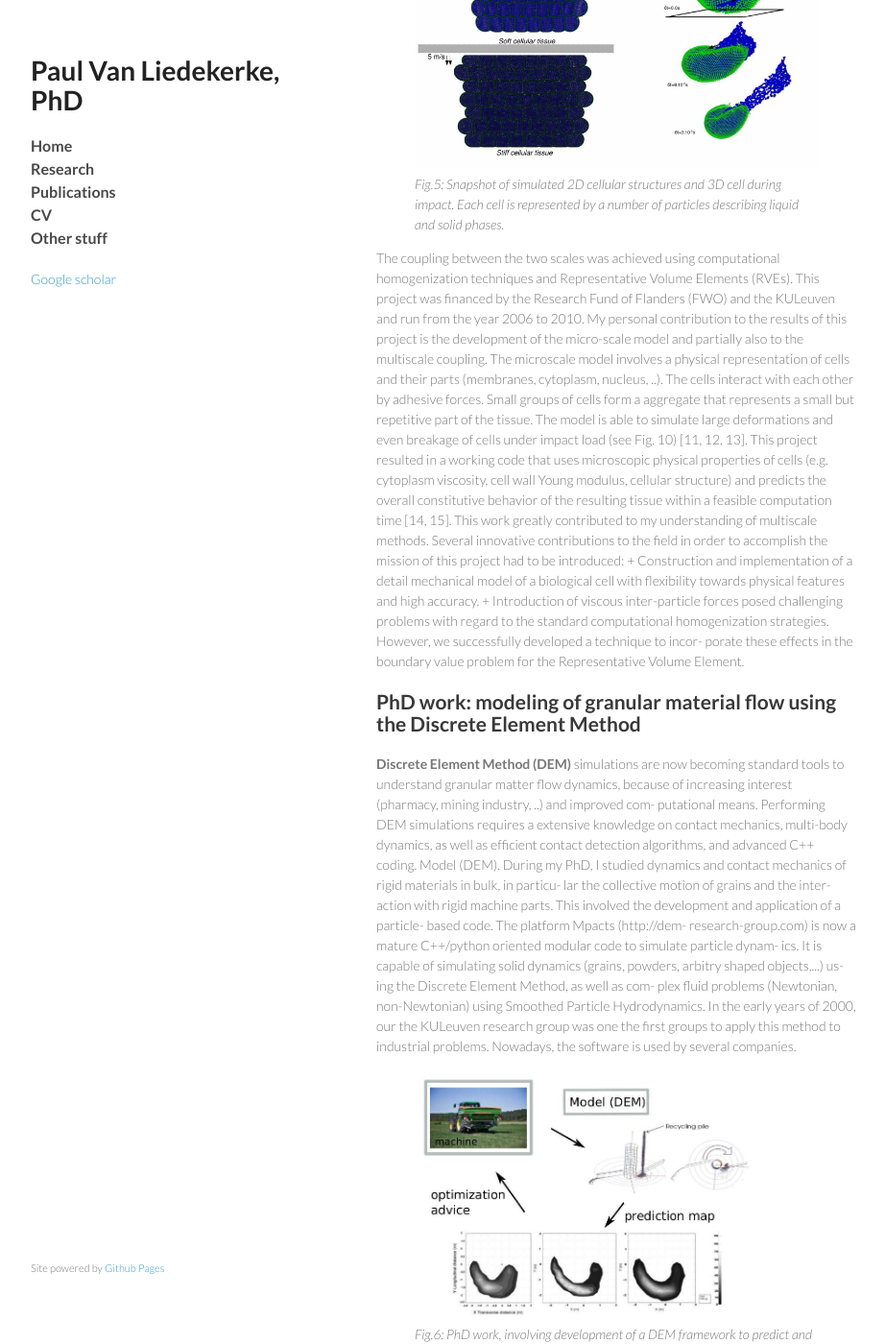
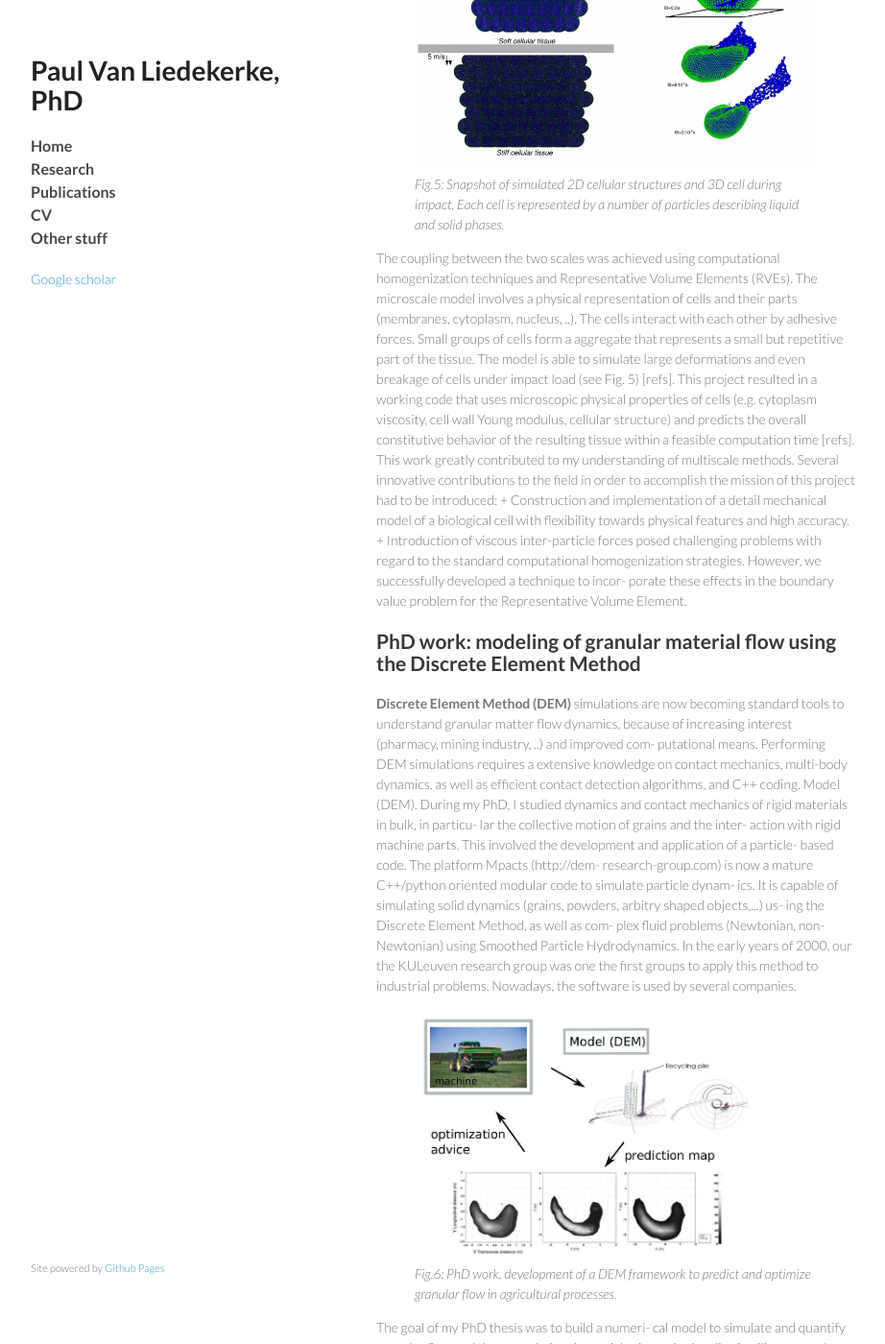
Before and after one commit to paulvanliedekerke/wittgenstein, a Jekyll site: the page research.html, which Jekyll copies as it is, in a window 1280 px wide and 1400 px high, scrolled down 3458 px. Shown: the whole window at 96% size, without its empty margins (178-1100 px from the left). Built offline with Jekyll 4.4.1, drawn with Linux system fonts in a browser that asks for light colours; Markdown is read by kramdown in place of the engine named in the settings; some of the changed text lies outside the part shown.

Commit message:
Update research.html

```diff
--- a/research.html
+++ b/research.html
@@ -127,8 +127,7 @@ Particle Hydrodynamics model for simulating viscoelastic fluids (Maxwell model)
 <h2>Modeling of impact of cellular tissues and multi-scale modeling of cellular mechanics in tissues.</h2>
 
 During my late PhD and early post-doc years, I gained interest in simulation of living matter, i.e cells and
-tissue [10]. I became involved in a multiscale project and collaboration between two KUL reseach groups.
-The goal in this project was to understand how cellular tissue responds to dynamic mechanical load.
+tissue. I became involved in a multiscale project and collaboration between two KUL reseach groups. The goal in this project was to understand how cellular tissue responds to (dynamic) mechanical load.
 
 Hereby, the project aimed at providing insights on how two numerical methodologies in mechanical modeling of tissue, whereby one is interested in linking microscopic properties (cellular level) to macroscopic (tissue-level) behavior, can be
 cast into an integrative approach. This work was a scientifically very successful collaboration between the Mebios lab (Faculty of Bio-engineering, KULeuven) and the department of applied mathematics (Faculty of Engineering, KULeuven). The tissue-level is assumed to behave viscoelastic and simulated using nonlinear Finite Element Methods, while the cellular scale is approached by particle based methods and incorporated the subcellular features such as cytoplasm viscosity, cell shape, etc.
@@ -141,17 +140,11 @@ number of particles describing liquid and solid phases. </I>  </figcaption>
 </figure>
 
 
-The coupling between the two scales was achieved using computational homogenization techniques and Representative Volume Elements (RVEs). This
-
-project was financed by the Research Fund of Flanders (FWO) and the KULeuven and run from the
-
-year 2006 to 2010. My personal contribution to the results of this project is the development of the
-
-micro-scale model and partially also to the multiscale coupling. The microscale model involves a physical representation of cells and their parts (membranes, cytoplasm, nucleus, ..). The cells interact with each other by adhesive forces. Small groups of cells form a aggregate that represents a
-small but repetitive part of the tissue. The model is able to simulate large deformations and even breakage of cells under impact load (see Fig. 10) [11, 12, 13].
+The coupling between the two scales was achieved using computational homogenization techniques and Representative Volume Elements (RVEs). The microscale model involves a physical representation of cells and their parts (membranes, cytoplasm, nucleus, ..). The cells interact with each other by adhesive forces. Small groups of cells form a aggregate that represents a
+small but repetitive part of the tissue. The model is able to simulate large deformations and even breakage of cells under impact load (see Fig. 5) [refs].
 This project resulted in a working code that uses microscopic physical properties of cells (e.g. cytoplasm
 viscosity, cell wall Young modulus, cellular structure) and predicts the overall constitutive behavior of
-the resulting tissue within a feasible computation time [14, 15]. This work greatly contributed to my
+the resulting tissue within a feasible computation time [refs]. This work greatly contributed to my
 understanding of multiscale methods. Several innovative contributions to the field in order to accomplish
 the mission of this project had to be introduced:
 + Construction and implementation of a detail mechanical model of a biological cell with flexibility
@@ -170,7 +163,7 @@ porate these effects in the boundary value problem for the Representative Volume
 matter flow dynamics, because of increasing interest (pharmacy, mining industry, ..) and improved com-
 putational means. Performing DEM simulations requires a extensive knowledge on contact mechanics,
 
-multi-body dynamics, as well as efficient contact detection algorithms, and advanced C++ coding.
+multi-body dynamics, as well as efficient contact detection algorithms, and C++ coding.
 Model (DEM).
 
 During my PhD, I studied dynamics and contact
@@ -198,8 +191,7 @@ software is used by several companies.
 
 	       <figure>
 <img src="pics/phd_work.jpg" alt="" width="390">
-<figcaption> <I> Fig.6: PhD work, involving development of a DEM framework to predict and optimize granular flow in agri-
-cultural processes. </I>  </figcaption>
+<figcaption> <I> Fig.6: PhD work,  development of a DEM framework to predict and optimize granular flow in agricultural processes. </I>  </figcaption>
 </figure>
 
 
@@ -207,13 +199,10 @@ The goal of my PhD thesis was to build a numeri-
 cal model to simulate and quantify granular flow
 
 and the spread of grain particles in a spinning disc fertilizer spreader, and thus to increase the optimiza-
-tion of the performance of agricultural machines (see Fig. 11. During the first years (2001-2005), I mainly
-
+tion of the performance of agricultural machines (see Fig. 6. During the first years (2001-2005), I mainly
 developed the model and code for interacting grains including spherical and non-spherical shapes, and the
 interaction with rotating machine parts. In order to validate the models and calibrate model parameters,
-I built several experiments setups [16, 17, 18, 19].
-From the insight obtained with simulations, we developed a working code that predicts fertilizer particle
-spreading on a field with a reasonable accuracy. The project was a successful collaboration with the
+I built several experiments setups [refs]. From the insight obtained with simulations, we developed a working code that predicts fertilizer particle spreading on a field with a reasonable accuracy. The project was a successful collaboration with the
 Institut national de recherche en sciences et technologies pour l’environnement et l’agriculture (IRSTEA,
 Montoldre, France), the Institute for Agricultural and Fisheries Research in Belgium (ILVO), and several
 industrial partners. In the period 2006-2007, I also advised the company BASF in developing a prototype
```
